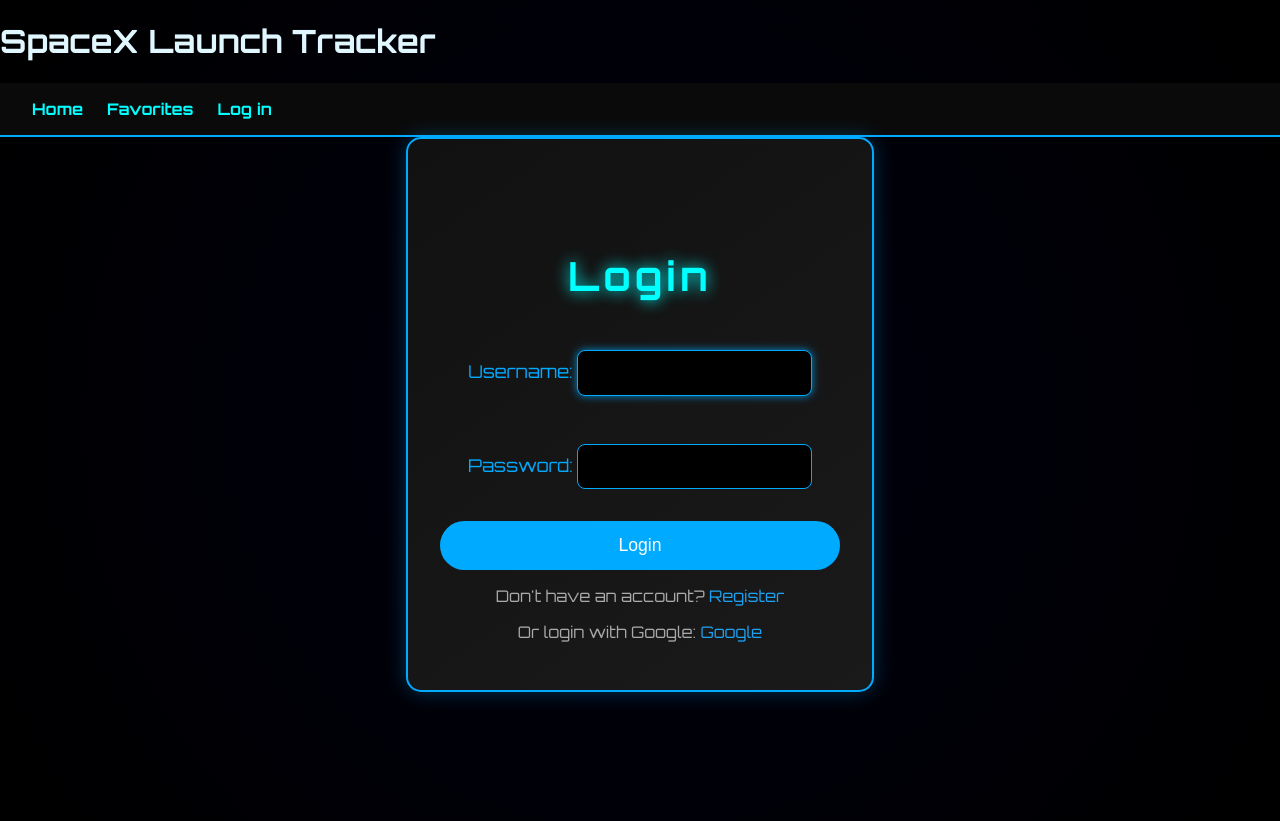
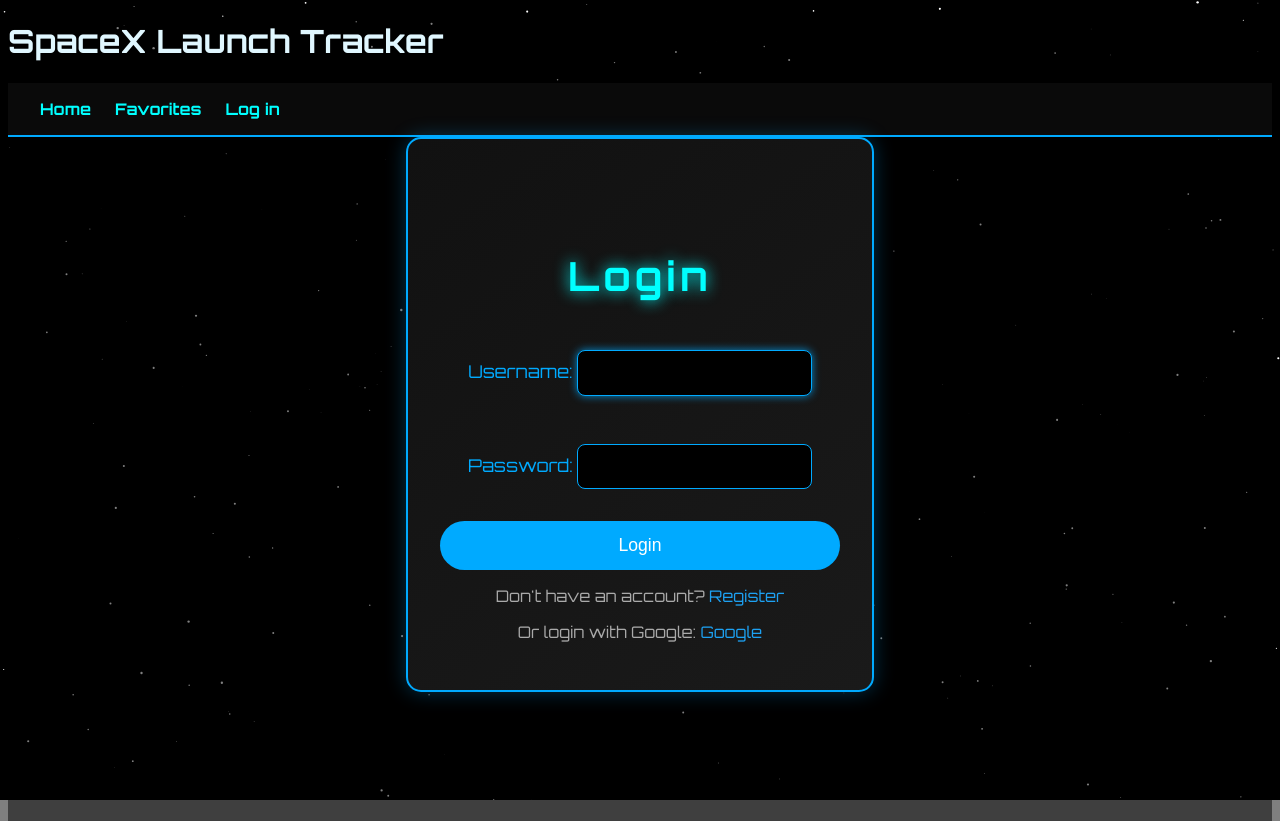
Before and after one commit to youngroma/SpaceLaunchTracker, a Django app: page /login/ in a window 1280 px wide. Run offline with Django 5.2, Linux system fonts and the light colour scheme.

Commit message:
Added animated starry background to all pages

```diff
--- a/launch_tracker/static/css/base.css
+++ b/launch_tracker/static/css/base.css
@@ -1,6 +1,6 @@
 html, body {
     height: 100%;
-    background: radial-gradient(circle at center, #000010 0%, #000 100%);
+    background: rgba(0, 0, 0, 0.5);
     font-family: 'Orbitron', sans-serif;
     color: #e0f7ff;
 }
@@ -59,3 +59,14 @@ nav {
 .user-controls form button:hover {
     background-color: #0088cc;
 }
+
+#starfield {
+    position: fixed;
+    top: 0;
+    left: 0;
+    z-index: -1;
+    width: 100vw;
+    height: 100vh;
+    background: black;
+    border: 1px
+}
--- a/launch_tracker/static/css/login.css
+++ b/launch_tracker/static/css/login.css
@@ -1,11 +1,3 @@
-body {
-    background: radial-gradient(circle at center, #000010 0%, #000 100%);
-    color: #e0f7ff;
-    font-family: 'Orbitron', sans-serif;
-    margin: 0;
-    padding: 0;
-}
-
 h2 {
     font-size: 2.5em;
     text-align: center;
--- a/launch_tracker/static/js/script.js
+++ b/launch_tracker/static/js/script.js
@@ -34,3 +34,59 @@ if (scrollBtn) {
 } else {
     console.log('Element #scrollToTop not found.');
 }
+
+document.addEventListener('DOMContentLoaded', () => {
+    // Starfield
+    const canvas = document.getElementById('starfield');
+    const ctx = canvas.getContext('2d');
+    let stars = [];
+
+    function resizeCanvas() {
+        canvas.width = window.innerWidth;
+        canvas.height = window.innerHeight;
+    }
+
+    window.addEventListener('resize', resizeCanvas);
+    resizeCanvas();
+
+    function createStars(count) {
+        stars = [];
+        for (let i = 0; i < count; i++) {
+            stars.push({
+                x: Math.random() * canvas.width,
+                y: Math.random() * canvas.height,
+                radius: Math.random() * 1.2,
+                speed: Math.random() * 0.5 + 0.2
+            });
+        }
+    }
+
+    function drawStars() {
+        ctx.clearRect(0, 0, canvas.width, canvas.height);
+        ctx.fillStyle = 'white';
+        for (let star of stars) {
+            ctx.beginPath();
+            ctx.arc(star.x, star.y, star.radius, 0, 2 * Math.PI);
+            ctx.fill();
+        }
+    }
+
+    function updateStars() {
+        for (let star of stars) {
+            star.y += star.speed;
+            if (star.y > canvas.height) {
+                star.y = 0;
+                star.x = Math.random() * canvas.width;
+            }
+        }
+    }
+
+    function animate() {
+        drawStars();
+        updateStars();
+        requestAnimationFrame(animate);
+    }
+
+    createStars(250);
+    animate();
+});
--- a/launch_tracker/templates/launch_tracker/base.html
+++ b/launch_tracker/templates/launch_tracker/base.html
@@ -9,7 +9,7 @@
     <title>{% block title %}SpaceX Launch Tracker{% endblock %}</title>
     <link rel="stylesheet" href="{% static 'css/base.css' %}">
     {% block extra_css %}{% endblock %}
-    <script src="{% static 'script.js' %}" defer></script>
+    <script src="{% static 'js/script.js' %}" defer></script>
 </head>
 <body>
     <header>
@@ -42,5 +42,8 @@
         {% block content %}
         {% endblock %}
     </main>
+
+    <canvas id="starfield"></canvas>
+
 </body>
 </html>
--- a/launch_tracker/templates/launch_tracker/favorites.html
+++ b/launch_tracker/templates/launch_tracker/favorites.html
@@ -30,3 +30,7 @@
     {% endif %}
 </section>
 {% endblock %}
+
+{% block extra_js %}
+<script src="{% static 'js/script.js' %}"></script>
+{% endblock %}
--- a/launch_tracker/templates/launch_tracker/login.html
+++ b/launch_tracker/templates/launch_tracker/login.html
@@ -18,3 +18,7 @@
     <p>Or login with Google: <a href="/accounts/google/login/">Google</a></p>
 </section>
 {% endblock %}
+
+{% block extra_js %}
+<script src="{% static 'js/script.js' %}"></script>
+{% endblock %}
--- a/launch_tracker/templates/launch_tracker/register.html
+++ b/launch_tracker/templates/launch_tracker/register.html
@@ -30,3 +30,7 @@
     </form>
 </section>
 {% endblock %}
+
+{% block extra_js %}
+<script src="{% static 'js/script.js' %}"></script>
+{% endblock %}
```
Also changed, not shown: launch_tracker/templates/index.html (deleted, +0 -17 lines).
